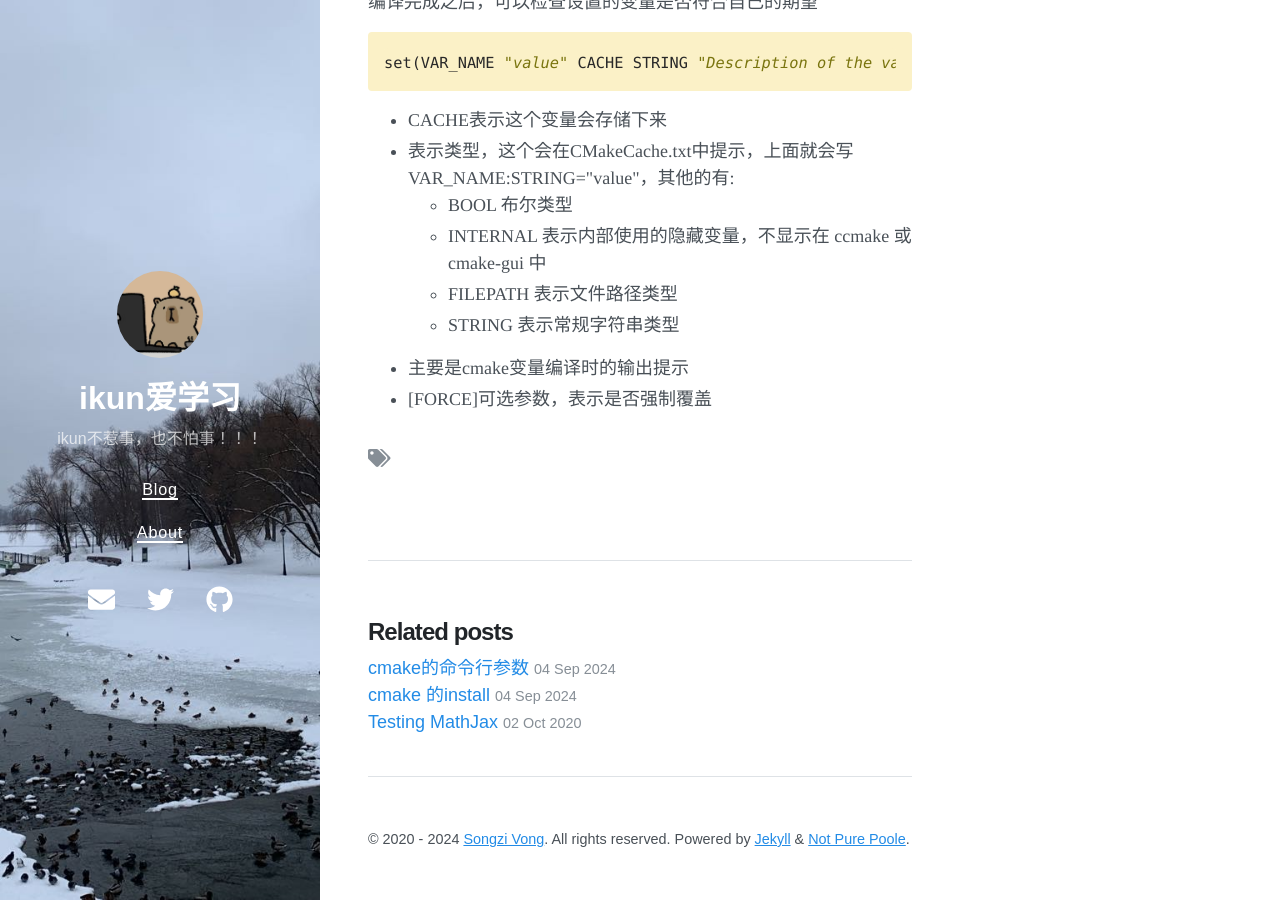
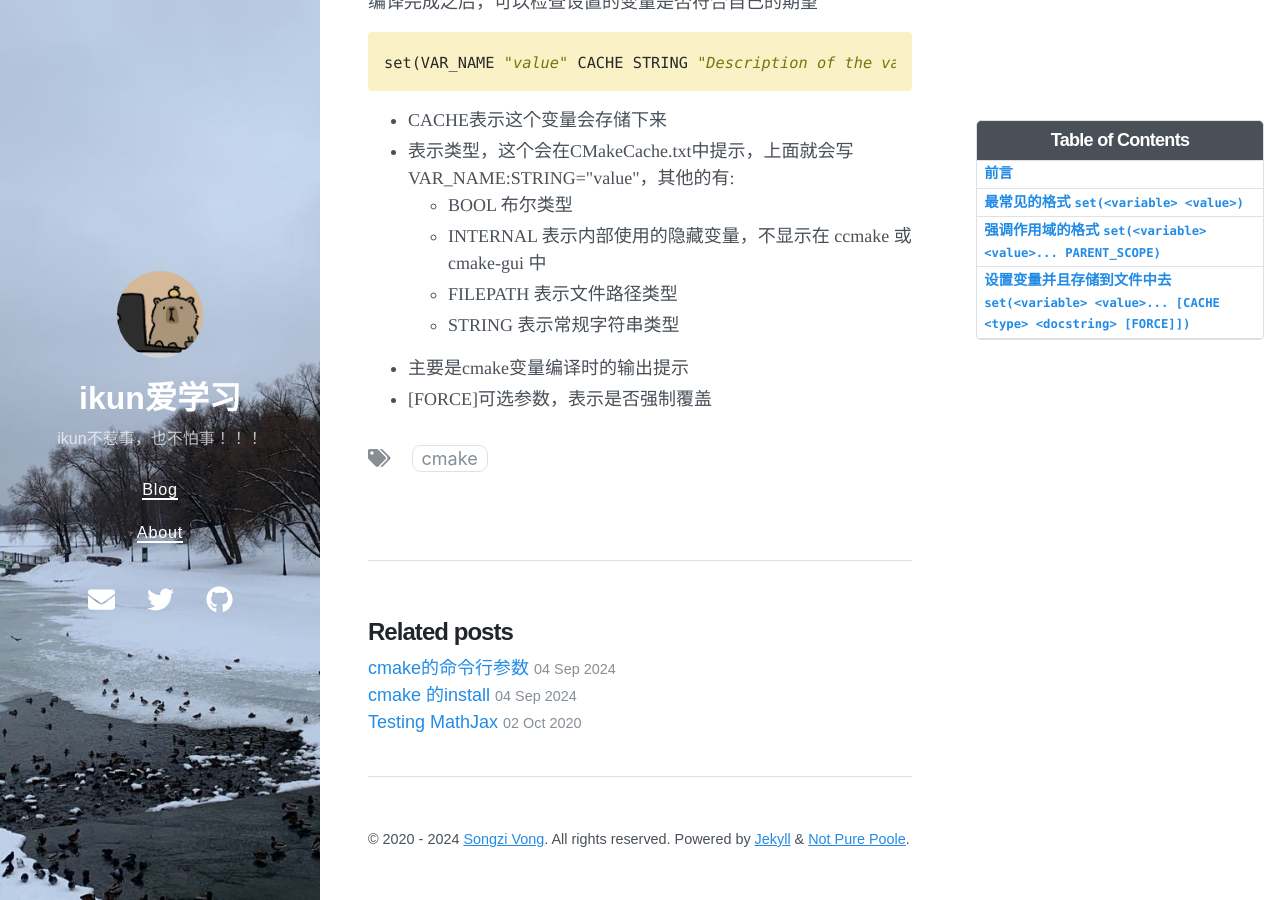
Before and after one commit to SuperIkunFan/SuperIkunFan.github.io, a Jekyll site: the page built from _posts/2024-09-05-cmake的set命令.md, in a window 1280 px wide and 900 px high, scrolled down 1330 px. Built offline with Jekyll 4.4.1, drawn with Linux system fonts in a browser that asks for light colours; nearby versions of some CDN libraries.

Commit message:
增加标签和目录

```diff
--- a/_posts/2024-09-05-cmake的set命令.md
+++ b/_posts/2024-09-05-cmake的set命令.md
@@ -2,6 +2,8 @@
 layout: post
 title: cmake的set命令详解
 date: 2024-09-04 21:32 +0800
+tags: cmake
+toc: true
 ---
 
 ## 前言
```
Also changed, not shown: _posts/2024-09-04-cmake的命令行参数.md (+2 -0 lines), _posts/2024-09-04-学习cmake的install.md (+2 -0 lines).
